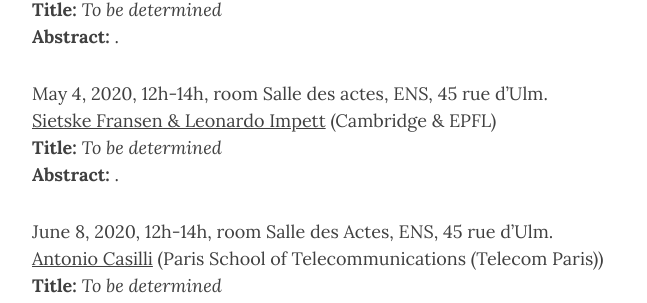
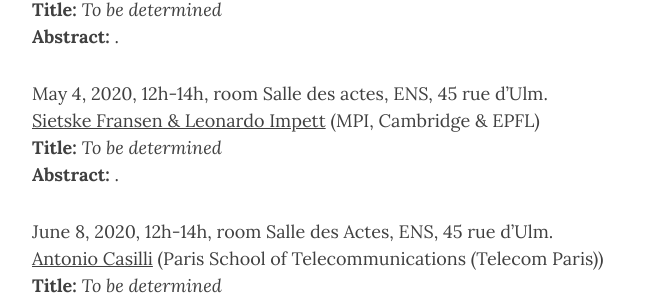
Before and after one commit to dhai-seminar/dhai-seminar.github.io, a Jekyll site: the page built from next.md, in a window 1280 px wide and 900 px high, scrolled down 1623 px. Shown: the part 340-643 px from the top of the window, without its empty margins (233-880 px from the left). Built offline with Jekyll 4.4.1, drawn with Linux system fonts in a browser that asks for light colours; nearby versions of some CDN libraries.

Commit message:
Update next.yml

```diff
--- a/_data/next.yml
+++ b/_data/next.yml
@@ -81,7 +81,7 @@ Jean-Baptiste Camps: Introduction to Natural Language Processing"
   date: May 4, 2020
   time: 12h-14h
   room: "Salle des actes, ENS, 45 rue d’Ulm"
-  affiliation: "Cambridge & EPFL"
+  affiliation: "MPI, Cambridge & EPFL"
   url: "https://www.ens.fr"
   title: "To be determined"
   abstract: "."
```
